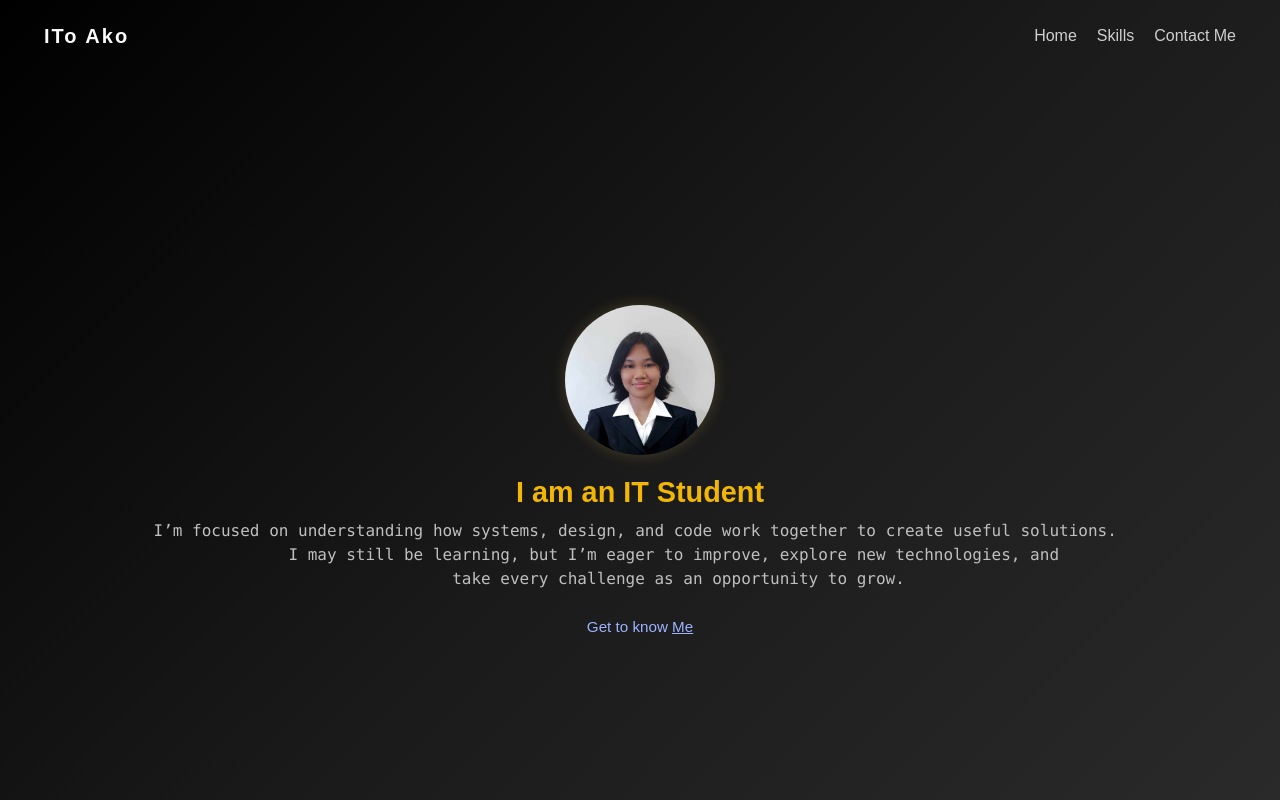
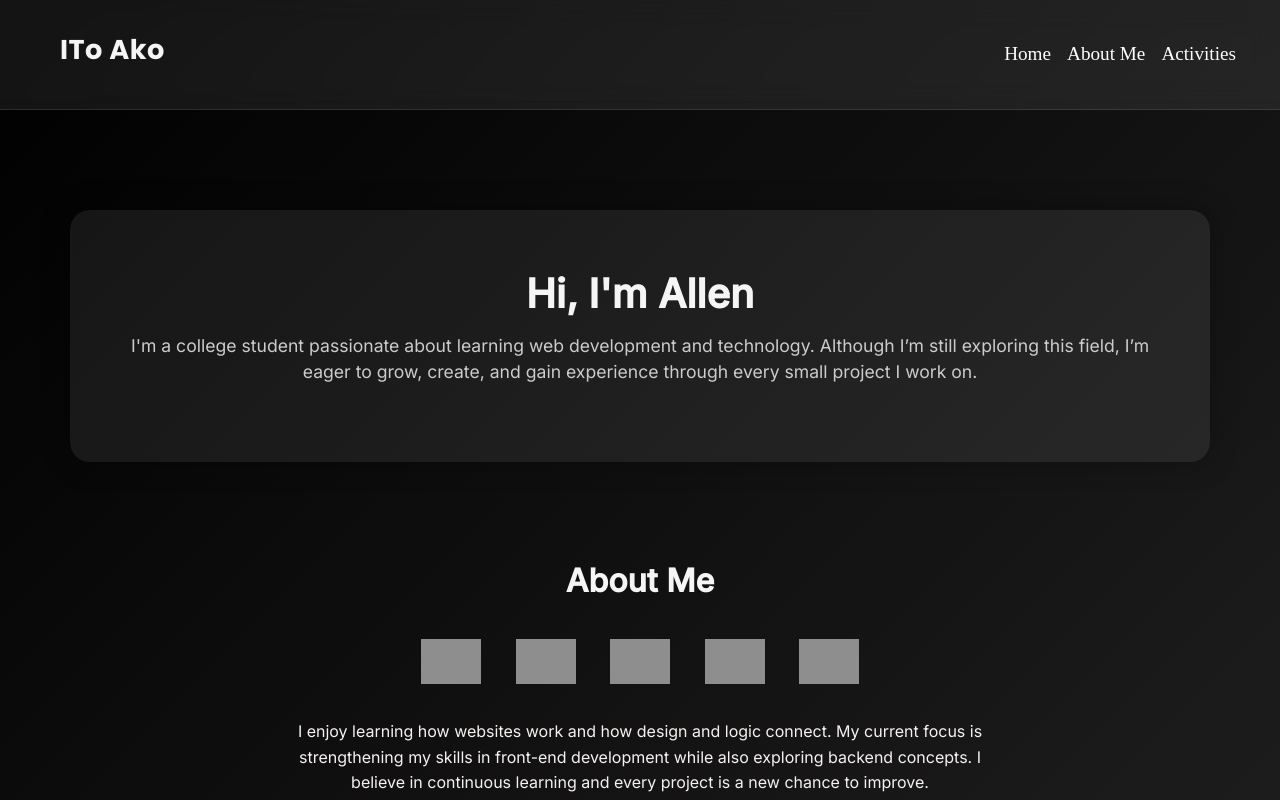
Before and after one commit to allengracedm/allengracedm.github.io, a plain HTML site: page index.html in a window 1280 px wide. Shown: the top 800 px of the page. Drawn offline with nearby package versions, Linux system fonts and the light colour scheme; grey boxes are pictures that could not be loaded.

Commit message:
Updated portfolio with activities section

```diff
--- a/index.html
+++ b/index.html
@@ -4,99 +4,206 @@
     <meta charset="utf-8">
     <meta name="viewport" content="width=device-width, initial-scale=1">
     <title>ITo Ako</title>
-    <link href="https://cdn.jsdelivr.net/npm/bootstrap@5.3.8/dist/css/bootstrap.min.css" rel="stylesheet">
-
+    <link href="https://cdn.jsdelivr.net/npm/bootstrap@5.3.8/dist/css/bootstrap.min.css" rel="stylesheet" integrity="sha384-sRIl4kxILFvY47J16cr9ZwB07vP4J8+LH7qKQnuqkuIAvNWLzeN8tE5YBujZqJLB" crossorigin="anonymous">
+    <link href="https://fonts.googleapis.com/css2?family=Inter:wght@400;500&family=Poppins:wght@500;700&display=swap" rel="stylesheet">
   <style>
     body {
-        background: linear-gradient(135deg, #000000, #1a1a1a, #2b2b2b);
-        color: #f0f0f0;
-        font-family: 'Poppins', sans-serif;
-        min-height: 100vh;
+      background: linear-gradient(135deg, #000000, #2b2b2b);
+      font-family: 'Inter', sans-serif;
+      color: #f5f5f5;
+      scroll-behavior: smooth;
     }
 
-      /*Navigation*/
     .navbar {
-        background: transparent;
-        padding: 1rem 2rem;
-      }
-      .navbar-brand {
-        color: #f8f8f8;
-        font-weight: 600;
-        letter-spacing: 2px;
-      }
-      .navbar-nav a {
-        color: #cfcfcf;
-        margin-left: 20px;
-        text-decoration: none;
-        font-weight: 500;
-        transition: color 0.2s ease;
-      }
-      .navbar-nav a:hover {
-        color: #ffd166;
+      background: rgba(255, 255, 255, 0.08);
+      backdrop-filter: blur(15px);
+      border-bottom: 1px solid rgba(255, 255, 255, 0.1);
     }
 
-      /*Hero*/
+   .navbar h2 {
+    font-family: 'Poppins', sans-serif;
+    font-weight: 900;
+    letter-spacing: 0.5px;
+    font-size: 1.7rem;
+    }
+
+    .navbar .nav-link {
+      font-family: 'Rockwell';
+      color: white;
+      font-size: 1.2rem;
+      margin-left: auto;
+    }
+
     .hero {
-        height: 100vh;
-        display: flex;
-        flex-direction: column;
-        justify-content: center;
-        align-items: center;
+      background: rgba(255, 255, 255, 0.07);
+      border-radius: 20px;
+      padding: 60px 40px;
+      margin-top: 100px;
+      text-align: center;
+      box-shadow: 0 0 30px rgba(0, 0, 0, 0.3);
+    }
+
+    .hero h1 {
+      font-size: 2.5rem;
+      font-weight: 600;
+    }
+
+    .hero p {
+      color: #ccc;
+      font-size: 1.1rem;
+      margin-top: 15px;
+    }
+
+    .about {
+      margin-top: 100px;
       text-align: center;
     }
-      .hero img {
-        width: 150px;
-        height: 150px;
-        border-radius: 50%;
-        margin-bottom: 20px;
-        box-shadow: 0 0 15px rgba(255, 209, 102, 0.2);
+
+    .tech-logos img {
+      width: 60px;
+      margin: 15px;
+      filter: brightness(0.9);
+      transition: transform 0.2s;
     }
-      .hero h1 {
-        font-size: 1.8rem;
-        color:#f2b705;
-        font-weight: 600;
-        margin-bottom: 10px;
+
+    .tech-logos img:hover {
+      transform: scale(1.1);
     }
-      .hero pre {
-        font-size: 1rem;
-        color: #bfbfbf;
-        margin-bottom: 25px;
+
+    .about p {
+      color: #f7f2f2;
+      max-width: 700px;
+      margin: 20px auto;
+      line-height: 1.6;
     }
-      .hero a {
-        color: #9db2ff;
+
+    .activities {
+      margin-top: 100px;
+    }
+
+    .activities p{
+      color: white;
+    }
+
+    .activities h5{
+      color: white;
+    }
+
+    .card {
+      background: rgba(255, 255, 255, 0.08);
+      border: none;
+      border-radius: 15px;
+      box-shadow: 0 0 15px rgba(0, 0, 0, 0.3);
+      transition: transform 0.3s ease;
+    }
+
+    .card:hover {
+      transform: translateY(-5px);
+    }
+
+    footer {
+      margin-top: 100px;
+      text-align: center;
+      padding: 30px 0;
+      background: rgba(255, 255, 255, 0.05);
+      border-top: 1px solid rgba(255, 255, 255, 0.1);
+    }
+
+    footer a {
+      color: #bbb;
+      margin: 0 10px;
       text-decoration: none;
-        font-size: 0.95rem;
     }
-      .hero a:hover {
-        text-decoration: underline;
-        color: #c6d0ff;
+
+    footer a:hover {
+      color: #fff;
     }
   </style>
 </head>
-
   <body>
-    <!--Navigation-->
-    <nav class="navbar navbar-expand-lg">
-      <div class="container-fluid">
-        <a class="navbar-brand" href="#">ITo Ako</a>
-        <div class="navbar-nav ms-auto">
-          <a href="#">Home</a>
-          <a href="#">Skills</a>
-          <a href="#">Contact Me</a>
+     <!-- Navbar -->
+   <nav class="navbar sticky-top navbar-expand-lg">
+    <div class="container-fluid shadow-sm">
+      <a class="navbar-brand m-2 p-3" href="#"></a>
+      <h2>ITo Ako</h2>
+      <button class="navbar-toggler" type="button" data-bs-toggle="collapse" data-bs-target="#navbarNav" aria-controls="navbarNav" aria-expanded="false" aria-label="Toggle navigation">
+        <span class="navbar-toggler-icon"></span>
+      </button>
+      <div class="collapse navbar-collapse" id="navbarNav">
+        <ul class="navbar-nav ms-auto m-2 p-3">
+          <li class="nav-item">
+            <a class="nav-link" aria-current="page" href="#">Home</a>
+          </li>
+          <li class="nav-item">
+            <a class="nav-link" href="#about">About Me</a>
+          </li>
+          <li class="nav-item">
+            <a class="nav-link" href="#activities">Activities</a>
+          </li>
+        </ul>
       </div>
     </div>
   </nav>
 
-    <!--Hero-->
-    <section class="hero">
-      <img src="formal.jpg" alt="My Picture">
-      <h1>I am an IT Student</h1>
-      <pre>I’m focused on understanding how systems, design, and code work together to create useful solutions.
-        I may still be learning, but I’m eager to improve, explore new technologies, and
-        take every challenge as an opportunity to grow.</pre>
-      <a href="#">Get to know <span style="text-decoration: underline;">Me</span></a>
+  <!-- Hero -->
+  <section class="hero container" id="hero">
+    <h1>Hi, I'm Allen</h1>
+    <p>
+      I'm a college student passionate about learning web development and technology.
+      Although I’m still exploring this field, I’m eager to grow, create, and gain experience through every small project I work on.
+    </p>
   </section>
 
-    <script src="https://cdn.jsdelivr.net/npm/bootstrap@5.3.8/dist/js/bootstrap.bundle.min.js"></script>
+  <!-- About Me -->
+  <section class="about container" id="about" style="scroll-margin-top: 120px;">
+    <h2 class="fw-bold mb-4">About Me</h2>
+    <div class="tech-logos">
+      <img src="https://cdn.jsdelivr.net/gh/devicons/devicon/icons/html5/html5-original.svg" alt="HTML">
+      <img src="https://cdn.jsdelivr.net/gh/devicons/devicon/icons/css3/css3-original.svg" alt="CSS">
+      <img src="https://cdn.jsdelivr.net/gh/devicons/devicon/icons/javascript/javascript-original.svg" alt="JavaScript">
+      <img src="https://cdn.jsdelivr.net/gh/devicons/devicon/icons/python/python-original.svg" alt="Python">
+      <img src="https://cdn.jsdelivr.net/gh/devicons/devicon/icons/mysql/mysql-original.svg" alt="SQL">
+    </div>
+    <p>
+      I enjoy learning how websites work and how design and logic connect.
+      My current focus is strengthening my skills in front-end development while also exploring backend concepts.
+      I believe in continuous learning and every project is a new chance to improve.
+    </p>
+  </section>
+
+  <!-- Activities -->
+  <section class="activities container" id="activities" style="scroll-margin-top: 115px;" >
+    <h2 class="fw-bold mb-4 text-center">My Activities</h2>
+    <div class="row justify-content-center align-items-stretch">
+      <div class="col-md-5 mb-4 d-flex">
+        <div class="card p-4 text-center h-100 w-100 d-flex flex-column justify-content-between">
+          <img src="assets/Front.jpg" class="img-fluid rounded shadow" alt="Samsung TV">
+           <div class="card-body d-flex flex-column"></div>
+           <h5>Activity 4</h5>
+           <p>Showcasing the 75" QLED 4K QEF1 Samsung Vision AI Smart TV (2025) — a sleek product layout demonstrating the balance of design, detail, and visual appeal.</p>
+           <a href="https://allengracedm.github.io/Smart-TV/" target="_blank" class="btn btn-outline-light btn-sm mt-2">View Activity</a>
+        </div>
+      </div>
+      <div class="col-md-5 mb-4 d-flex">
+        <div class="card p-4 text-center h-100 w-100 d-flex flex-column justify-content-between">
+        <img src="assets/photo 1.jpg" class="img-fluid rounded shadow" alt="Batanes">
+         <div class="card-body d-flex flex-column"></div>
+         <h5>Activity 5</h5>
+         <p>Capturing the beauty and calmness of Batanes — a web showcase combining simple layout and gentle color tones to reflect peace and serenity.</p>
+         <a href="https://allengracedm.github.io/Batanes/" target="_blank" class="btn btn-outline-light btn-sm mt-2">View Activity</a>
+        </div>
+      </div>
+    </div>
+  </section>
+
+  <!-- Footer -->
+  <footer>
+    <p>Contact me:</p>
+    <a href="mailto:manaigallen26@gmail.com">Email</a> |
+    <a href="https://github.com/allengracedm" target="_blank">GitHub</a>
+    <p class="mt-3 small text-secondary">© 2025 ITo Ako. All rights reserved.</p>
+  </footer>
+
+    <script src="https://cdn.jsdelivr.net/npm/bootstrap@5.3.8/dist/js/bootstrap.bundle.min.js" integrity="sha384-FKyoEForCGlyvwx9Hj09JcYn3nv7wiPVlz7YYwJrWVcXK/BmnVDxM+D2scQbITxI" crossorigin="anonymous"></script>
   </body>
 </html>
```
Also changed, not shown: assets/Front.jpg (added), assets/photo 1.jpg (added), formal.jpg (deleted). Lines whose indentation alone changed are shown as unchanged.
